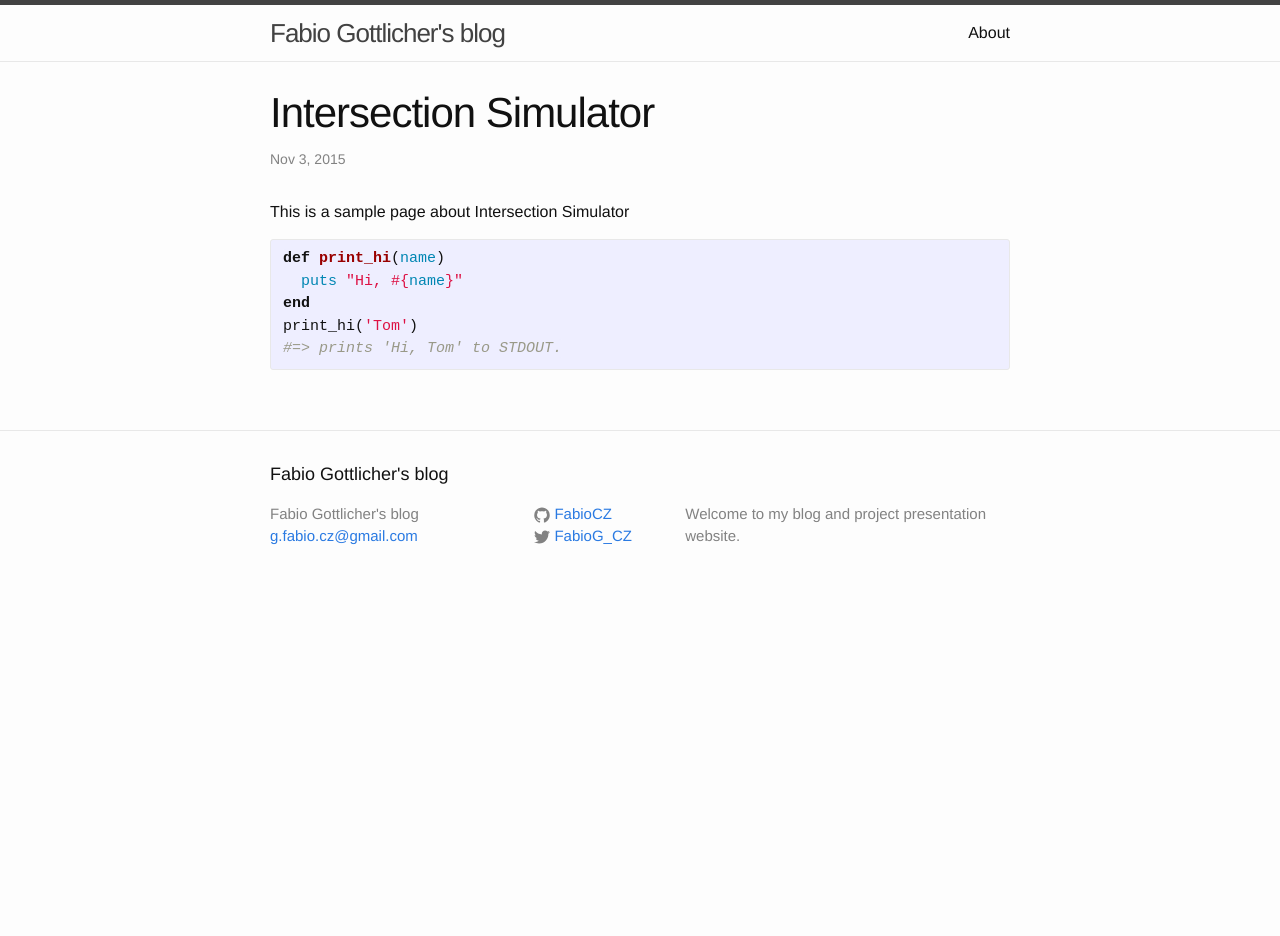
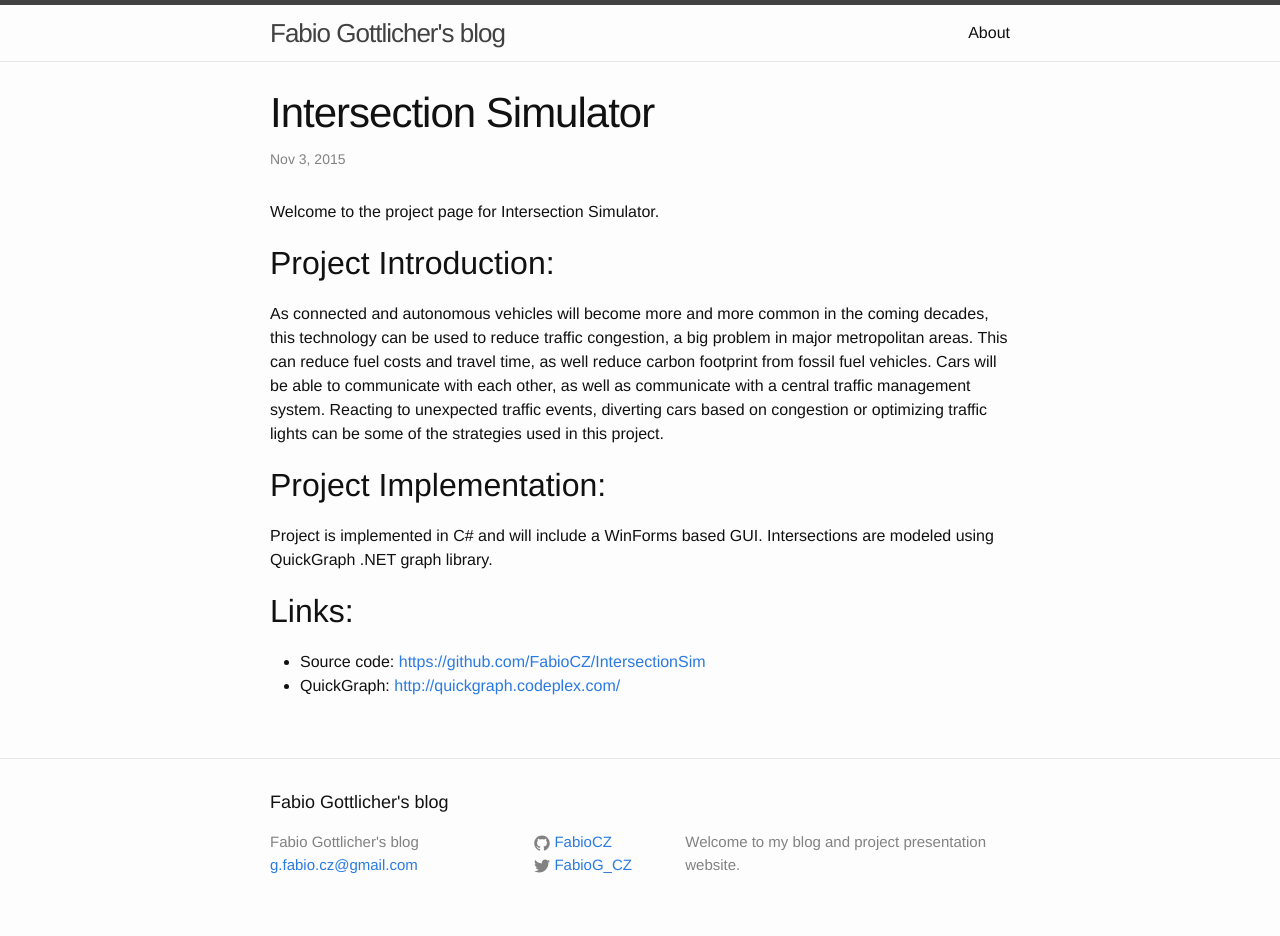
Before and after one commit to FabioCZ/Fabiocz.github.io, a Jekyll site: the page built from _posts/2015-11-03-IntersectionSim.markdown, in a window 1280 px wide. Built offline with Jekyll 4.4.1, drawn with Linux system fonts in a browser that asks for light colours; before the commit the page ends 900 px from its top, so only the background shows below that.

Commit message:
added description

```diff
--- a/_posts/2015-11-03-IntersectionSim.markdown
+++ b/_posts/2015-11-03-IntersectionSim.markdown
@@ -4,12 +4,15 @@ title:  "Intersection Simulator"
 date:   2015-11-03 14:41:33 -0700
 categories: CS5600
 ---
-This is a sample page about Intersection Simulator
+Welcome to the project page for Intersection Simulator.
 
-{% highlight ruby %}
-def print_hi(name)
-  puts "Hi, #{name}"
-end
-print_hi('Tom')
-#=> prints 'Hi, Tom' to STDOUT.
-{% endhighlight %}
+## Project Introduction:
+
+As connected and autonomous vehicles will become more and more common in the coming decades, this technology can be used to reduce traffic congestion, a big problem in major metropolitan areas. This can reduce fuel costs and travel time, as well reduce carbon footprint from fossil fuel vehicles. Cars will be able to communicate with each other, as well as communicate with a central traffic management system. Reacting to unexpected traffic events, diverting cars based on congestion or optimizing traffic lights can be some of the strategies used in this project.
+
+## Project Implementation:
+Project is implemented in C# and will include a WinForms based GUI. Intersections are modeled using QuickGraph .NET graph library.
+
+## Links:
+* Source code: [https://github.com/FabioCZ/IntersectionSim](https://github.com/FabioCZ/IntersectionSim)
+* QuickGraph: [http://quickgraph.codeplex.com/](http://quickgraph.codeplex.com/)
```
Also changed, not shown: about.md (+1 -9 lines).
